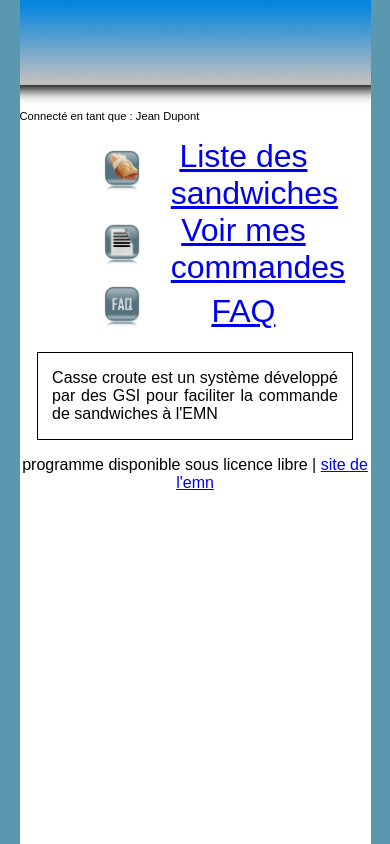
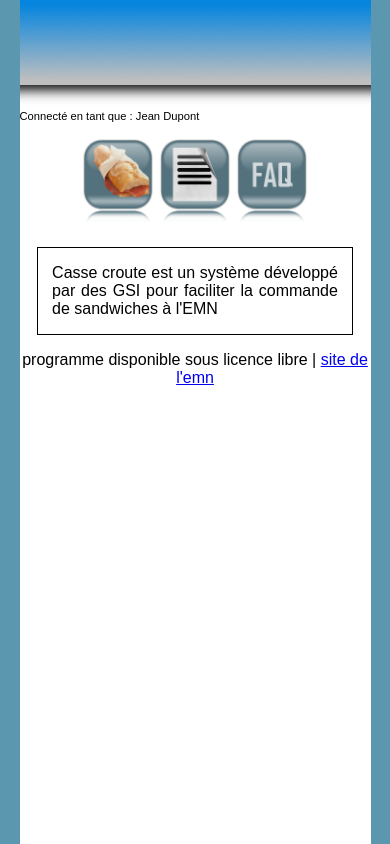
Before and after one commit to AurelienRichez/casseCroute, a PHP site: page /design.html in a window 390 px wide. Run offline with PHP 8.4, Linux system fonts and the light colour scheme.

Commit message:
ajout de media queries pour adapter le design aux ordiphones

```diff
--- a/design/design.html
+++ b/design/design.html
@@ -13,13 +13,13 @@
 		<p id="connected">Connecté en tant que : Jean Dupont</p>
 		<nav>
 			<ul>
-				<li><a href="#"><img src="images/sandwiches.png"
+				<li><a href="#" class="image-nav"><img src="images/sandwiches.png"
 						alt="sandwiches" /></a><a href="#" class="text-nav">Liste des
 						sandwiches</a></li>
-				<li><a href="#"><img alt="commandes"
+				<li><a href="#" class="image-nav"><img alt="commandes"
 						src="images/papier.png" /></a><a href="#" class="text-nav">Voir
 						mes commandes</a></li>
-				<li><a href="#"><img alt="FAQ" src="images/FAQ.png" /></a><a
+				<li><a href="#" class="image-nav"><img alt="FAQ" src="images/FAQ.png" /></a><a
 					href="#" class="text-nav">FAQ</a></li>
 			</ul>
 		</nav>
--- a/design/design_base.css
+++ b/design/design_base.css
@@ -73,7 +73,7 @@ nav img {
 	padding-top:0px;
 }
 
-nav li a {
+nav li .image-nav{
 	display: inline-block;
 	width: 40%;
 	padding-top:0px;
@@ -86,6 +86,34 @@ nav li .text-nav {
 	height:100%;
 }
 
+
+@media screen and (max-width:500px) {
+
+	nav {
+		text-align: center;
+	}
+
+	nav li{
+		display:inline-block;
+		width:30%;
+	}
+
+	nav li .text-nav {
+		display:none;
+	}
+
+	nav li .image-nav{
+	display: inline-block;
+	width:100%;
+}
+
+
+
+	nav img{
+		max-width: 100%;
+	}
+
+}
 
 /*---------------------------------------------------------------*/
 
```
